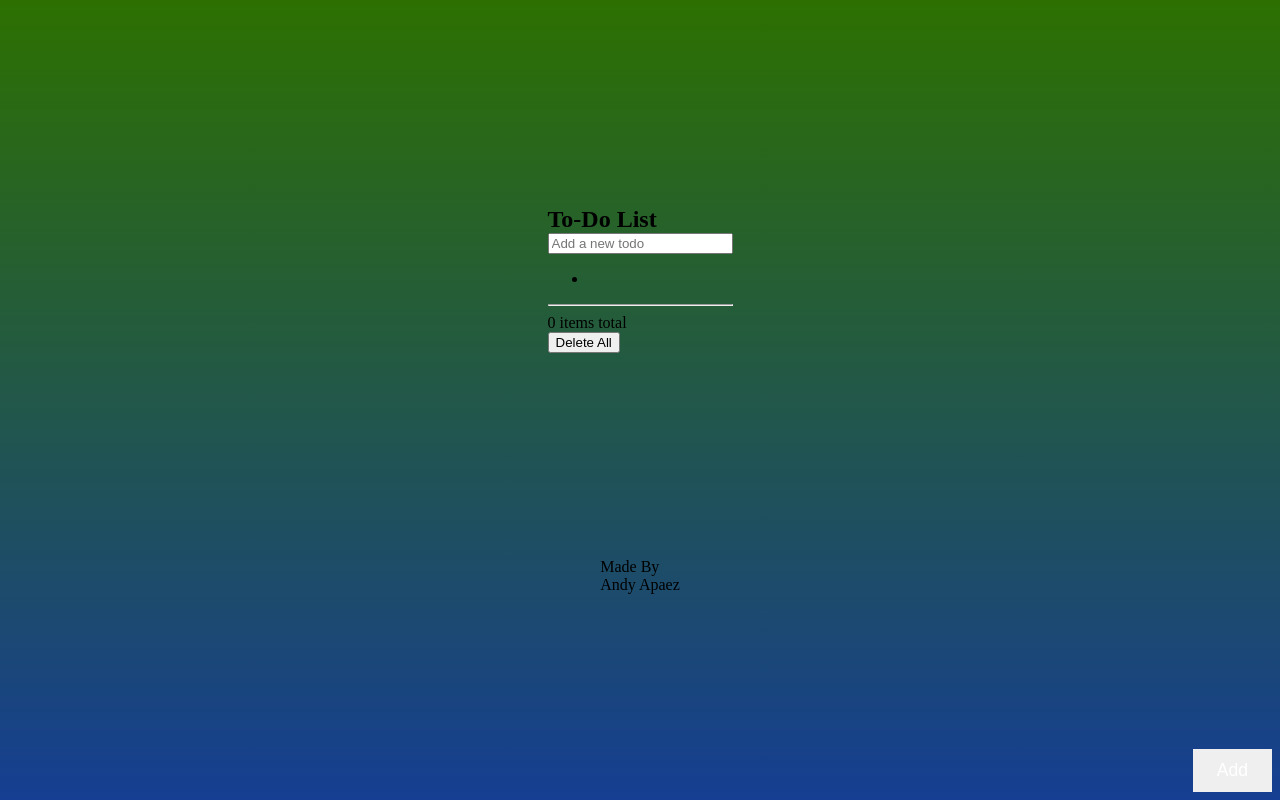
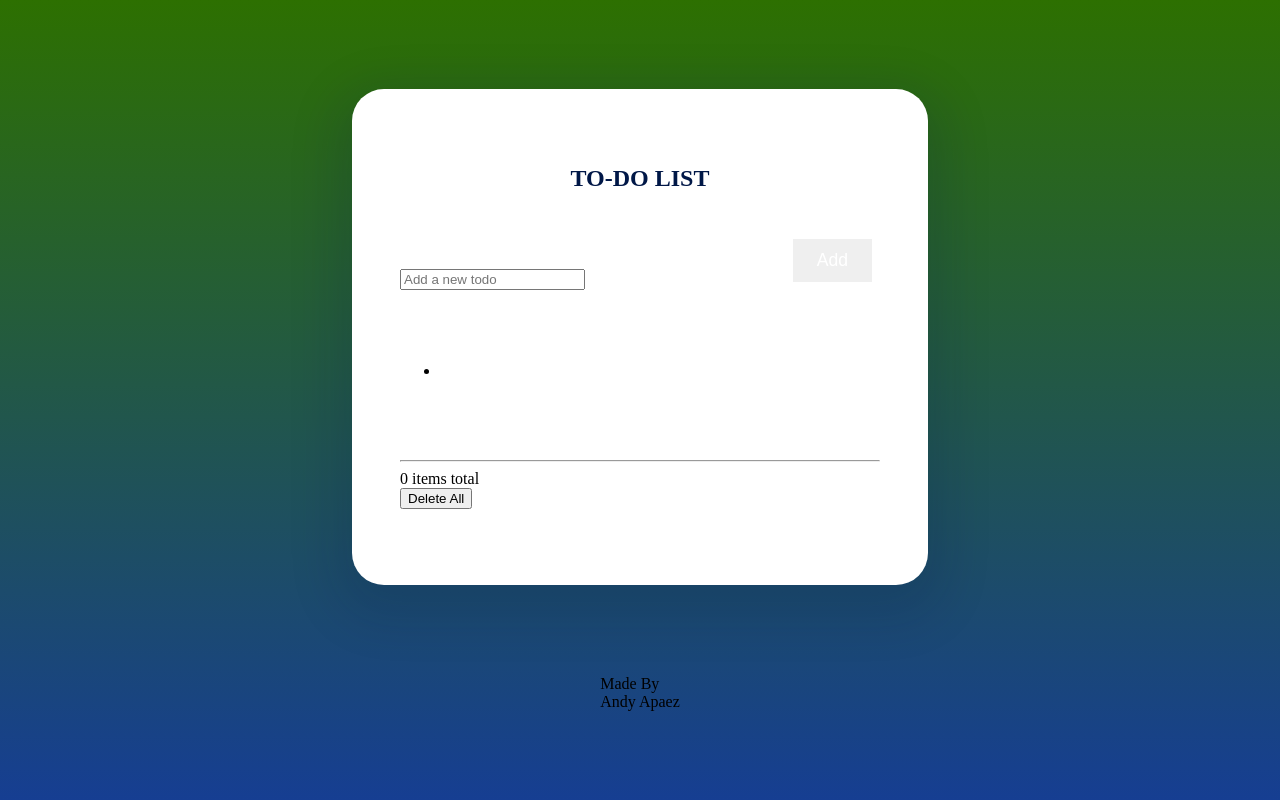
Before and after one commit to andy-apaez/To-Do-List, a plain HTML site: page index.html in a window 1280 px wide. Drawn offline with Linux system fonts and the light colour scheme.

Commit message:
added new code to the style the To-Do-List

```diff
--- a/styles.css
+++ b/styles.css
@@ -46,3 +46,28 @@ p {
 }
 
 /* Todo Container */
+
+.todo {
+    display: flex;
+    flex-direction: column;
+    justify-content: space-around;
+    border-radius: 2rem;
+    background: var(--white);
+    padding: 3rem;
+    height: 50%;
+    width: 60%;
+    box-shadow: 0 1rem 3rem 1rem rgba(0, 23, 71, 0.15);
+    max-width: 30rem;
+}
+
+h2 {
+    text-transform: uppercase;
+    height: 3rem;
+    color: var(--dark);
+    text-align: center;
+}
+
+.input {
+    position: relative;
+    display: flex;
+}
```
